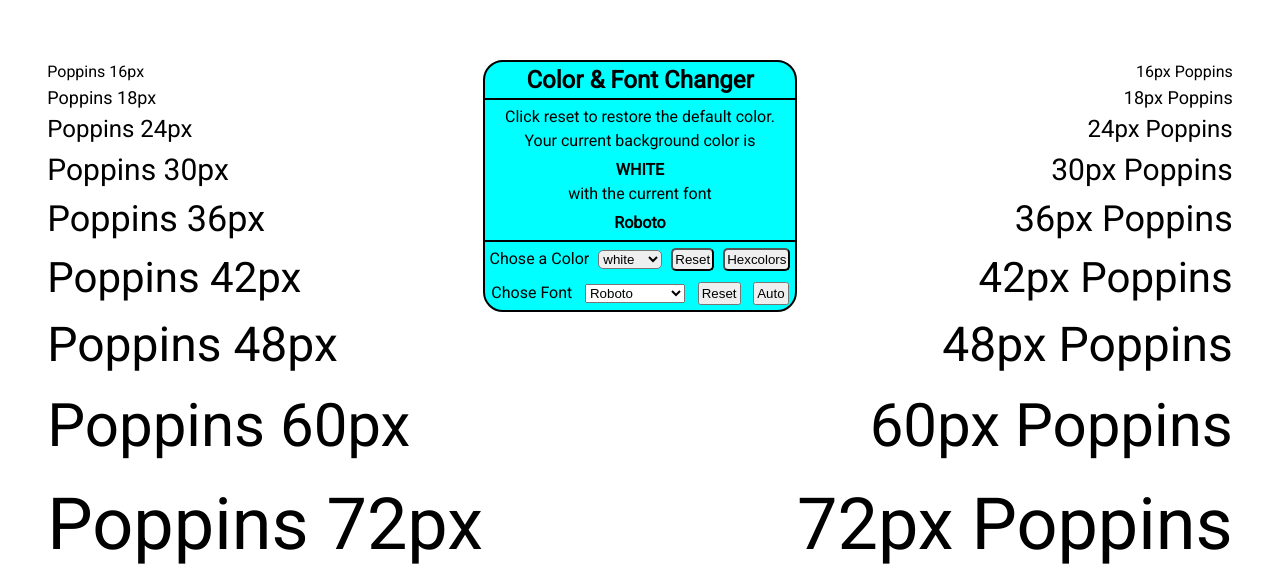
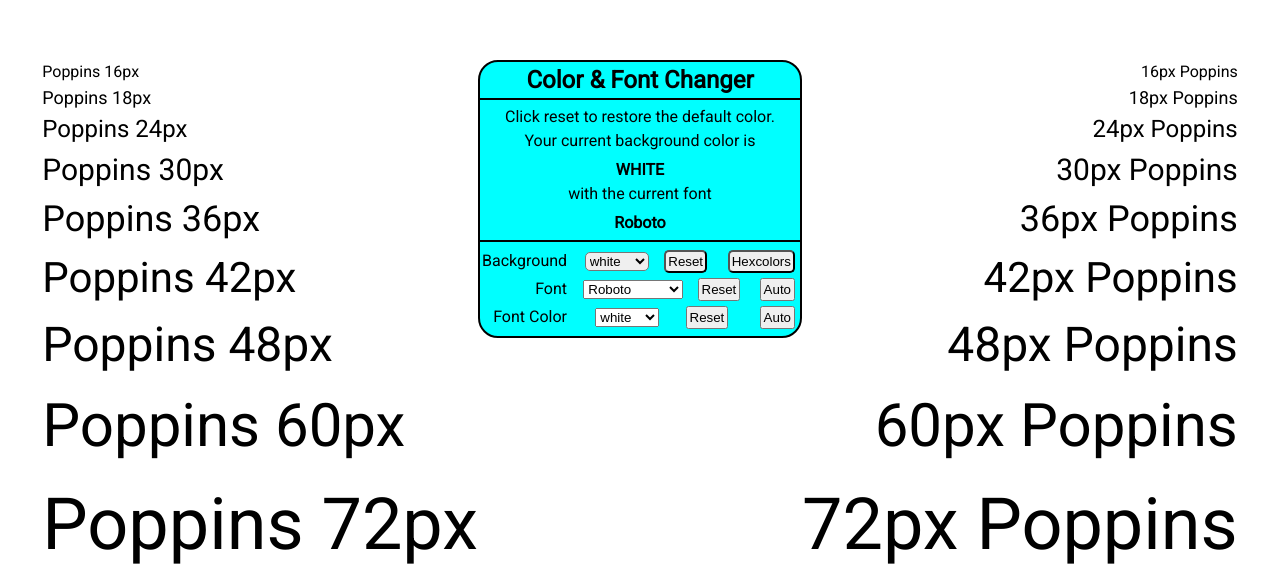
Before and after one commit to Sheydom/backgroundColorChanger, a plain HTML site: page index.html in a window 1280 px wide. Shown: the part 240-819 px from the top of the page. Drawn offline with Linux system fonts and the light colour scheme.

Commit message:
functions update

```diff
--- a/index.html
+++ b/index.html
@@ -40,17 +40,25 @@
                     <p>Click reset to restore the default color. <br> Your current background color is <span id="newcolor"></span>with the current font <br><span id="newfont"></span></p>
             </div>
             <div id="buttons">
-                <label for="dropdown1">Chose a Color</label>
-                <select class="button" id="dropdown1" ></select>
+                <label for="dropdown1">Background</label>
+                <select name="dropdown1" class="button" id="dropdown1" ></select>
                 <button  class="button" id="reset">Reset</button>
                 <button class="button" id="hexb">Hexcolors</button>
             </div>
             <div id="fbuttons">
-                <label for="dropdown">Chose Font</label>
-                <select class="fbutton" id="dropdown"></select>
+                <label for="dropdown">Font</label>
+                <select name="dropdown" class="fbutton" id="dropdown"></select>
                 <button class="fbutton" id="freset">Reset</button>
                 <button class="fbutton" id="auto">Auto</button>
             </div>
+
+            <div id="fcbuttons">
+                <label for="dropdown2">Font Color</label>
+                <select  name="dropdown2" class="fcbutton" id="dropdown2"></select>
+                <button  id="fcreset" class="fcbutton">Reset</button>
+                <button class="fcbutton">Auto</button>
+            </div>
+
         </div>
 
         <div id="rbody">
--- a/javascript.js
+++ b/javascript.js
@@ -1,5 +1,5 @@
 
-const options =["Roboto","Comic Neue","Chewy","Pacifico","Fredoka One","Lobster","Caveat", ];
+const options =["Roboto","Comic Neue","Chewy","Pacifico","Fredoka One","Lobster","Caveat"];
 const googleFontsLink = document.createElement('link');
 googleFontsLink.rel = 'stylesheet';
 googleFontsLink.href = `https://fonts.googleapis.com/css2?family=${options.join('&family=')}&display=swap`;
@@ -36,6 +36,7 @@ const felements = document.querySelectorAll(".fbutton");
 const dropdown = document.getElementById("dropdown");
 const freset = document.getElementById("freset");
 const auto = document.getElementById("auto");
+const dropdown2 = document.getElementById("dropdown2");
 
 const color = ["white","yellow","green","blue","red", "orange", "purple", "pink", "black",];
 const defaultColor = "white";
@@ -43,7 +44,7 @@ const defaultFont = "Roboto";
 
 intervalID2 = null;
 
-
+dropdown2.value ="black";
 newcolor.innerText = defaultColor.toUpperCase();
 newfont.innerText= defaultFont;
 
@@ -64,7 +65,17 @@ function colorChange (){
     newcolor.innerText = currentColor;
 }
 
-dropdown1.addEventListener("change", colorChange);
+
+//-----------------dropdown eventlistener background color ----------------------
+
+
+dropdown1.addEventListener("change", ()=>{
+    if(dropdown2.value === dropdown1.value){
+        alert("Please change background color");
+        dropdown1.value = "";
+    }
+
+    colorChange()});
 
 
 //----------------------------------color reset-----------------------------------------------------
@@ -129,7 +140,7 @@ element.addEventListener("mouseover",()=>{
         opt.value = option;
         opt.textContent = option;
         dropdown.appendChild(opt);
-        return opt;
+        // return opt;
     })
 
 
@@ -171,3 +182,35 @@ function autofunction(){
 
 
     auto.addEventListener("click",autofunction);
+
+
+
+
+//----------------font color dropdown-----------------------------------
+
+
+color.forEach(col => {
+    let nopt = document.createElement("option");
+    nopt.value = col;
+    nopt.textContent = col;
+    dropdown2.appendChild(nopt);
+})
+
+
+dropdown2.addEventListener("change",()=>{
+    if(dropdown2.value === dropdown1.value){
+        alert("Please change font color");
+        dropdown2.value = "";
+    }
+
+    telements.forEach((telement)=>{
+        telement.style.color= dropdown2.value;
+    })
+
+})
+
+
+// fcreset.addEventListener("click", ()=>{document.body.style.backgroundColor = defaultColor;
+//     newcolor.innerText= defaultColor.toUpperCase();
+//     dropdown1.value="white"
+// });
--- a/style.css
+++ b/style.css
@@ -70,13 +70,14 @@ body{
     flex-direction: column;
     justify-content: center;
     align-items: center;
-    width: 310px;
+    width: 320px;
     background-color: aqua;
     border-radius: 20px 20px 20px 20px;
     border: 2px solid black;
     text-align: center;
     /* font-size: 16px; */
     height: fit-content;
+    /* padding: 10px;   */
 }
 
 
@@ -119,21 +120,36 @@ body{
 #inffield p{
     padding: 0 5px;
 }
-
-#buttons, #fbuttons{
+#buttons{
+    padding-top: 5px;
+}
+#buttons, #fbuttons,#fcbuttons{
     width: 100%;
     display: flex;
-    justify-content: space-around;
     border-radius: 0 0 20px 20px;
-    padding: 5px 0;
     align-items: center;
+    justify-content: space-between;
+
 }
+
+
+#buttons label, #fbuttons label,#fcbuttons label{
+   text-align: right;
+   width: 85px;
+   max-width: 85px;
+   padding: 2px;
+
+
+}
+
 
 #buttons button{
     cursor: pointer;
     padding: 2px;
     animation: shake 0.8s ease-in-out;
     height: max-content;
+    margin-right: 5px;
+
 
 }
 
@@ -141,9 +157,23 @@ body{
     cursor: pointer;
     padding: 2px;
     height: max-content;
+    margin-right: 5px;
+
 }
 
-#dropdown1,#dropdown{
+#fcbuttons button{
+    cursor: pointer;
+    padding: 2px;
+    height: max-content;
+    margin-right: 5px;
+}
+
+
+#fcbuttons{
+    padding-bottom: 5px;
+}
+
+#dropdown1,#dropdown,#dropdown2{
     height: max-content;
 }
 
@@ -210,12 +240,6 @@ body{
         padding: 0;
     }
 
-
-    /* #lbody,#rbody{
-        width: fit-content;
-        font-size: 12px;
-    } */
-
     body{
         font-size: 16px;
         line-height: 1;
```
